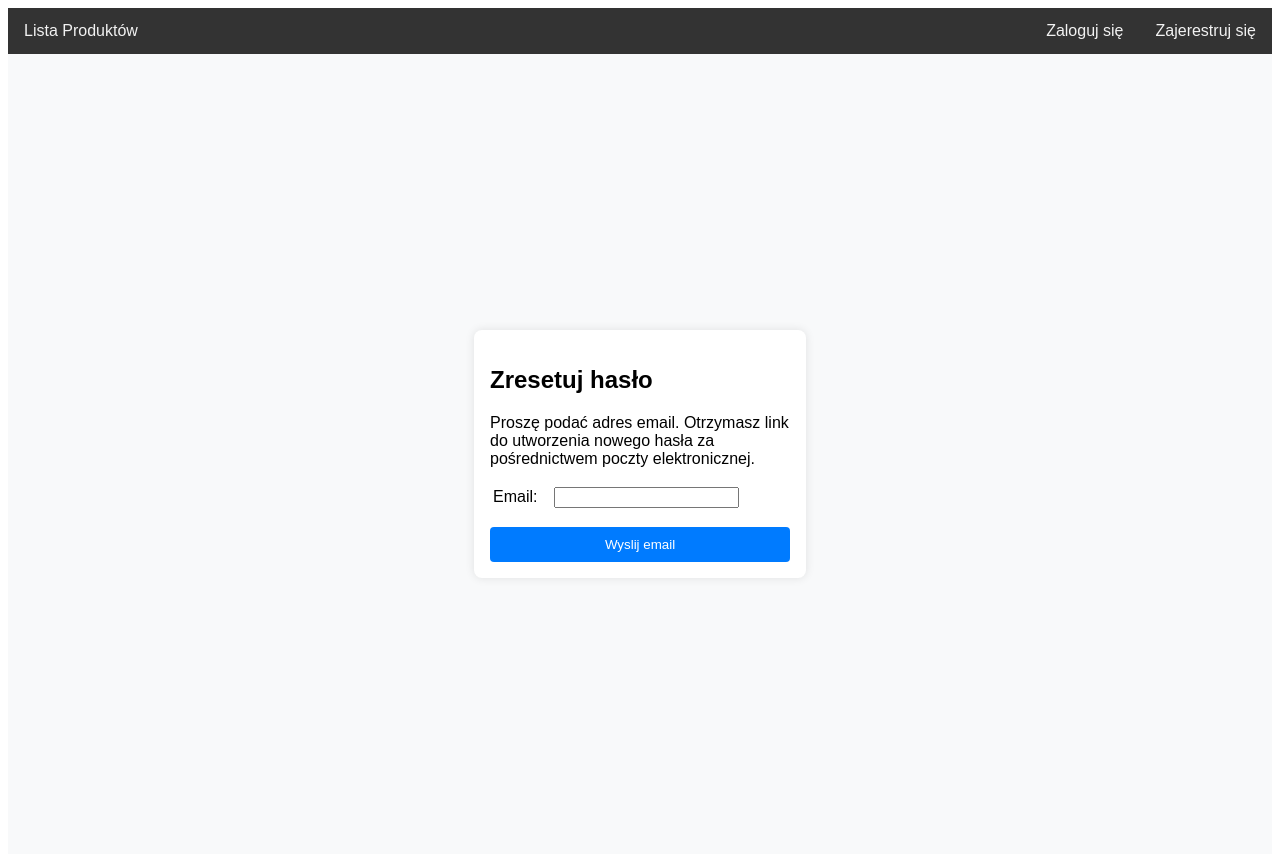
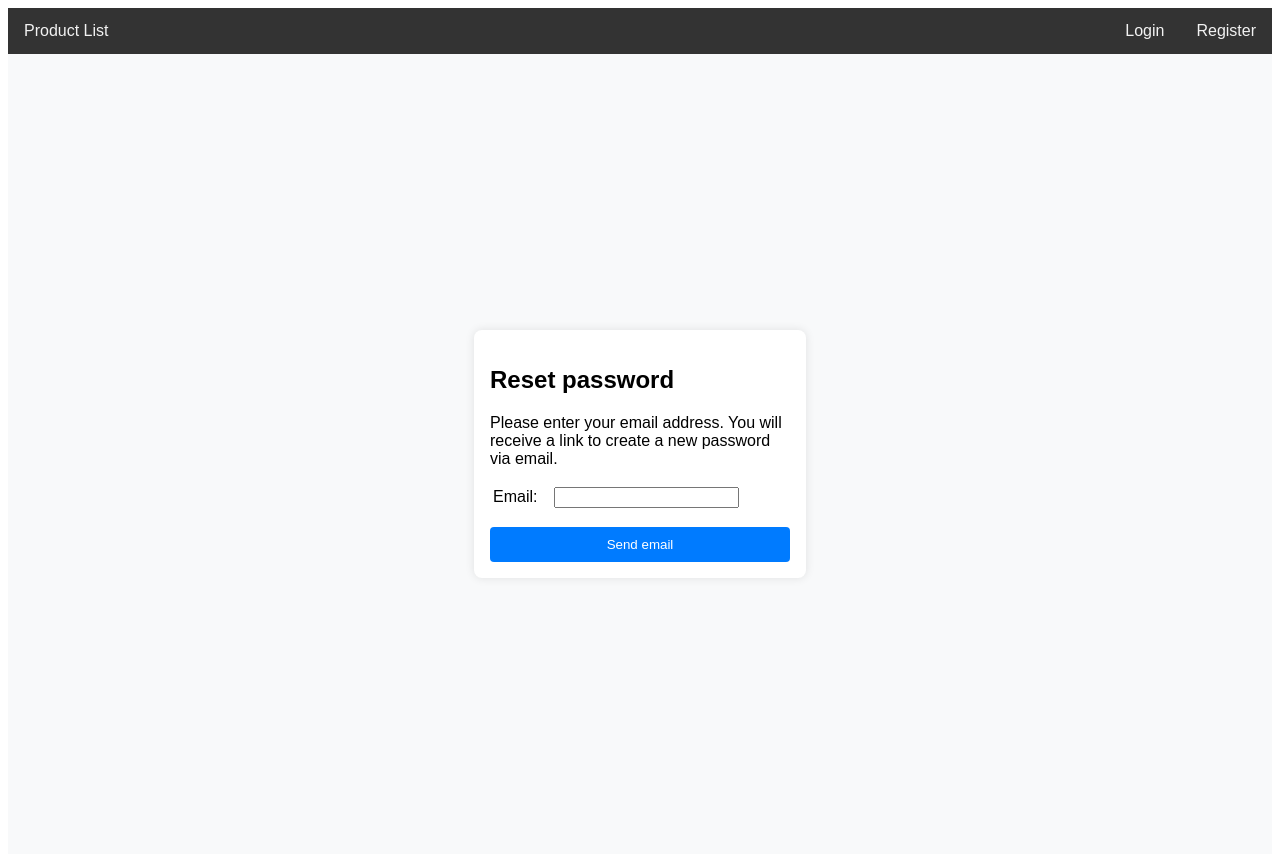
Before and after one commit to nizwant/ecommerce_shop_python, a Django app: page /accounts/password_reset/ in a window 1280 px wide. Run offline with Django 4.2, Linux system fonts and the light colour scheme.

Commit message:
Update UI text to English

```diff
--- a/templates/base.html
+++ b/templates/base.html
@@ -12,21 +12,21 @@
 <body>
     {% if user.is_authenticated %}
     <div class="navbar">
-        <a href="{% url 'index'%}">Lista Produktów</a>
-        <p>Zalogowany jako: {{ user.username }}</p>
+        <a href="{% url 'index'%}">Product List</a>
+        <p>Logged as: {{ user.username }}</p>
 
-        <a class="signin" href="/accounts/logout/">Wyloguj się</a>
-        <a class="signin" href="/accounts/profile/">Profil</a>
-        <a class="signin" href="/orders/cart/">Koszyk</a>
-        <a class="signin" href="{% url 'favorites'%}">Ulubione</a>
+        <a class="signin" href="/accounts/logout/">Logout</a>
+        <a class="signin" href="/accounts/profile/">Profile</a>
+        <a class="signin" href="/orders/cart/">Cart</a>
+        <a class="signin" href="{% url 'favorites'%}">Wish List</a>
 
 
     </div>
     {% else %}
     <div class="navbar">
-        <a href="{% url 'index'%}">Lista Produktów</a>
-        <a class="signin" href="/accounts/register/">Zajerestruj się</a>
-        <a class="signin" href="/accounts/login/">Zaloguj się</a>
+        <a href="{% url 'index'%}">Product List</a>
+        <a class="signin" href="/accounts/register/">Register</a>
+        <a class="signin" href="/accounts/login/">Login</a>
     </div>
     {% endif %}
 
--- a/templates/cart_and_orders/finalize_order.html
+++ b/templates/cart_and_orders/finalize_order.html
@@ -33,7 +33,7 @@
 <form method="post" action="{% url 'place_order' %}">
     {% csrf_token %}
     {{ form.as_p }}
-    <input type="submit" class="order-button" value="Złóż zamówienie">
+    <input type="submit" class="order-button" value="Place a order">
 </form>
 
 
--- a/templates/products/detail.html
+++ b/templates/products/detail.html
@@ -18,14 +18,14 @@
         </div>
         <p class="product-price">{{ product.price }} zł</p>
         <div>
-            <a class="add-to-cart" href="{% url 'add_to_cart' product.id %}">Dodaj do koszyka</a>
+            <a class="add-to-cart" href="{% url 'add_to_cart' product.id %}">Add to cart</a>
         </div>
 
-        <a href="{% url 'add_to_favorites' product.id %}" class="favorite">Dodaj do ulubionych</a>
+        <a href="{% url 'add_to_favorites' product.id %}" class="favorite">Add to wish list</a>
     </div>
 </div>
 <div class="product-description">
-    <h2>Opis</h2>
+    <h2>Description</h2>
     <p>{{ product.description }}</p>
 </div>
 <p>Views: {{ product.view_count }}</p>
--- a/templates/products/favorites.html
+++ b/templates/products/favorites.html
@@ -3,7 +3,7 @@
 
 {% block content %}
 <link href="{% static 'products/favorites.css' %}" rel="stylesheet">
-<h1>Moje ulubione produkty</h1>
+<h1>My Wish List</h1>
 <div class="favorites-container">
     {% for favorite in favorites %}
     <div class="favorite-item">
@@ -11,7 +11,7 @@
         <h2>{{ favorite.product.name }}</h2>
         <form action="{% url 'remove_from_favorites' favorite.id %}" method="post">
             {% csrf_token %}
-            <input type="submit" value="Usuń z ulubionych" class="favorite-button">
+            <input type="submit" value="Remove from wish list" class="favorite-button">
         </form>
     </div>
     {% endfor %}
--- a/templates/registration/password_reset_complete.html
+++ b/templates/registration/password_reset_complete.html
@@ -2,5 +2,5 @@
 
 {% block content %}
 <h1>The password has been changed!</h1>
-<p><a href="{% url 'login' %}">log in again?</a></p>
+<p><a href="{% url 'login' %}">Log in again?</a></p>
 {% endblock %}
--- a/templates/registration/password_reset_form.html
+++ b/templates/registration/password_reset_form.html
@@ -7,9 +7,9 @@
 <div class="center-div">
     <form class="password-reset-form" action="" method="post">
         {% csrf_token %}
-        <h2>Zresetuj hasło</h2>
+        <h2>Reset password</h2>
         <p>
-            Proszę podać adres email. Otrzymasz link do utworzenia nowego hasła za pośrednictwem poczty elektronicznej.
+            Please enter your email address. You will receive a link to create a new password via email.
         </p>
         <table class="form-table">
             {% if form.email.errors %}
@@ -22,7 +22,7 @@
                 <td>{{ form.email }}</td>
             </tr>
         </table>
-        <input type="submit" class="btn btn-default btn-lg" value="Wyslij email">
+        <input type="submit" class="btn btn-default btn-lg" value="Send email">
     </form>
 </div>
 {% endblock %}
--- a/templates/registration/profile_detail.html
+++ b/templates/registration/profile_detail.html
@@ -24,7 +24,7 @@
 </div>
 
 
-<h1>Historia zamówień</h1>
+<h1>Order history</h1>
 <div class="order-header">
     <div>Date</div>
     <div>Status</div>
```
Also changed, not shown: templates/products/index.html (+12 -10 lines).
